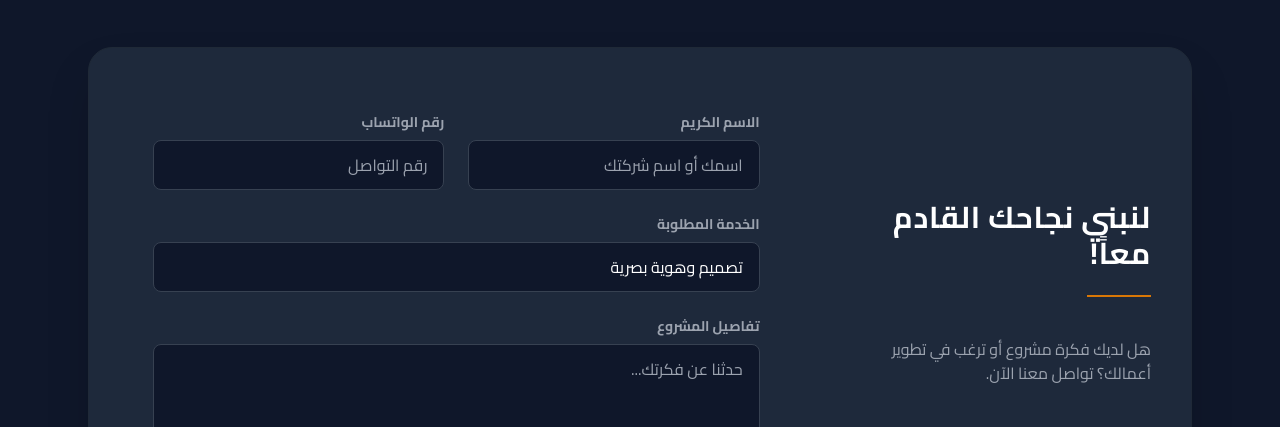
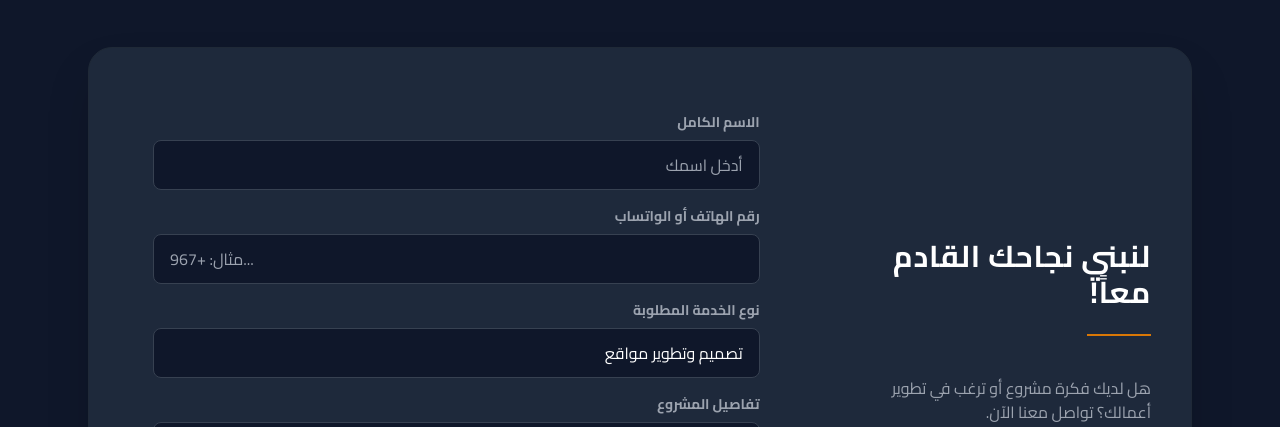
Before and after one commit to kakn8080/Jack-Team, a plain HTML site: page index.html in a window 1280 px wide. Shown: the part 4190-4617 px from the top of the page. Drawn offline with nearby package versions, Linux system fonts and the light colour scheme.

Commit message:
Update index.html

```diff
--- a/index.html
+++ b/index.html
@@ -487,37 +487,38 @@
                     <div class="space-y-8">
                         <div class="flex items-center text-gray-300 gap-4">
                             <i class="fab fa-whatsapp text-accent text-3xl"></i>
-                            <span class="text-xl dir-ltr tracking-wider">+966 5X XXX XXXX</span>
+                            <span class="text-xl dir-ltr tracking-wider">967781899624</span>
                         </div>
                     </div>
                 </div>
                 <div class="w-full lg:w-2/3 p-10 lg:p-16">
-                    <form class="space-y-6">
-                        <div class="grid grid-cols-1 md:grid-cols-2 gap-6">
-                            <div>
-                                <label class="block text-gray-400 text-sm font-bold mb-2">الاسم الكريم</label>
-                                <input type="text" class="w-full bg-primary text-white border border-gray-700 rounded-lg py-3 px-4 focus:outline-none focus:border-accent transition" placeholder="اسمك أو اسم شركتك">
+                    <form onsubmit="sendToWhatsApp(event)">
+    <div class="mb-4">
+        <label class="block text-gray-400 text-sm font-bold mb-2">الاسم الكامل</label>
+        <input type="text" id="wa-name" required class="w-full bg-primary text-white border border-gray-700 rounded-lg py-3 px-4 focus:outline-none focus:border-accent transition" placeholder="أدخل اسمك">
     </div>
-                            <div>
-                                <label class="block text-gray-400 text-sm font-bold mb-2">رقم الواتساب</label>
-                                <input type="text" class="w-full bg-primary text-white border border-gray-700 rounded-lg py-3 px-4 focus:outline-none focus:border-accent transition" placeholder="رقم التواصل">
+    <div class="mb-4">
+        <label class="block text-gray-400 text-sm font-bold mb-2">رقم الهاتف أو الواتساب</label>
+        <input type="tel" id="wa-phone" required class="w-full bg-primary text-white border border-gray-700 rounded-lg py-3 px-4 focus:outline-none focus:border-accent transition" placeholder="مثال: +967...">
     </div>
-                        </div>
-                        <div>
-                            <label class="block text-gray-400 text-sm font-bold mb-2">الخدمة المطلوبة</label>
-                            <select class="w-full bg-primary text-white border border-gray-700 rounded-lg py-3 px-4 focus:outline-none focus:border-accent transition appearance-none">
-                                <option>تصميم وهوية بصرية</option>
-                                <option>تسويق وإدارة حملات</option>
-                                <option>إنتاج ومونتاج فيديو</option>
-                                <option>أتمتة وأنظمة ذكية</option>
+    <div class="mb-4">
+        <label class="block text-gray-400 text-sm font-bold mb-2">نوع الخدمة المطلوبة</label>
+        <select id="wa-service" class="w-full bg-primary text-white border border-gray-700 rounded-lg py-3 px-4 focus:outline-none focus:border-accent transition appearance-none">
+            <option>تصميم وتطوير مواقع</option>
+            <option>مونتاج وإنتاج مرئي</option>
+            <option>تصميم هويات بصرية</option>
+            <option>حملات تسويقية</option>
             <option>استشارة وتطوير أعمال</option>
+            <option>أتمتة الاعمال وأنظمة ذكية</option>
         </select>
     </div>
-                        <div>
+    <div class="mb-6">
         <label class="block text-gray-400 text-sm font-bold mb-2">تفاصيل المشروع</label>
-                            <textarea rows="4" class="w-full bg-primary text-white border border-gray-700 rounded-lg py-3 px-4 focus:outline-none focus:border-accent transition" placeholder="حدثنا عن فكرتك..."></textarea>
+        <textarea id="wa-details" rows="4" required class="w-full bg-primary text-white border border-gray-700 rounded-lg py-3 px-4 focus:outline-none focus:border-accent transition" placeholder="حدثنا عن فكرتك..."></textarea>
     </div>
-                        <button type="submit" class="w-full bg-accent text-white font-bold py-4 rounded-lg hover:bg-yellow-600 transition shadow-lg shadow-accent/30 text-lg">إرسال الطلب</button>
+    <button type="submit" class="w-full bg-accent text-white font-bold py-4 rounded-lg hover:bg-yellow-600 transition shadow-lg shadow-accent/30 text-lg flex justify-center items-center gap-2">
+        إرسال الطلب عبر الواتساب <i class="fab fa-whatsapp text-xl"></i>
+    </button>
 </form>
                 </div>
             </div>
@@ -538,6 +539,28 @@
             document.getElementById(id).classList.remove('open');
             document.body.style.overflow = 'auto'; // لإعادة التمرير
         }
+        function sendToWhatsApp(event) {
+    event.preventDefault(); // إيقاف إعادة تحميل الصفحة الافتراضي
+
+    // جلب البيانات التي أدخلها العميل في النموذج
+    const name = document.getElementById('wa-name').value;
+    const phone = document.getElementById('wa-phone').value;
+    const service = document.getElementById('wa-service').value;
+    const details = document.getElementById('wa-details').value;
+
+    // رقم الواتساب الذي سيستقبل الطلبات
+    const targetNumber = "967781899624";
+
+    // تنسيق الرسالة بشكل أنيق وواضح
+    const message = `مرحباً فريق Jack Team،\n\nأود طلب خدمة جديدة:\n\n👤 *الاسم:* ${name}\n📞 *رقم التواصل:* ${phone}\n🛠️ *الخدمة المطلوبة:* ${service}\n📝 *تفاصيل المشروع:* ${details}`;
+
+    // تحويل النص ليناسب الرابط الخاص بالمتصفح
+    const encodedMessage = encodeURIComponent(message);
+
+    // إنشاء رابط الواتساب وفتحه في نافذة جديدة
+    const whatsappUrl = `https://wa.me/${targetNumber}?text=${encodedMessage}`;
+    window.open(whatsappUrl, '_blank');
+}
     </script>
 </body>
 </html>
```
Lines whose indentation alone changed are shown as unchanged.
